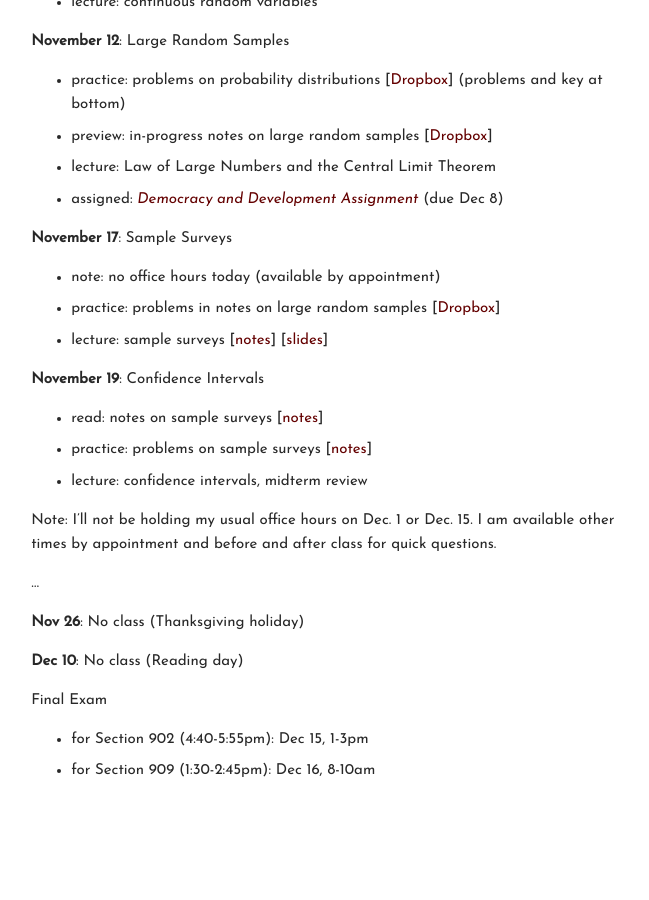
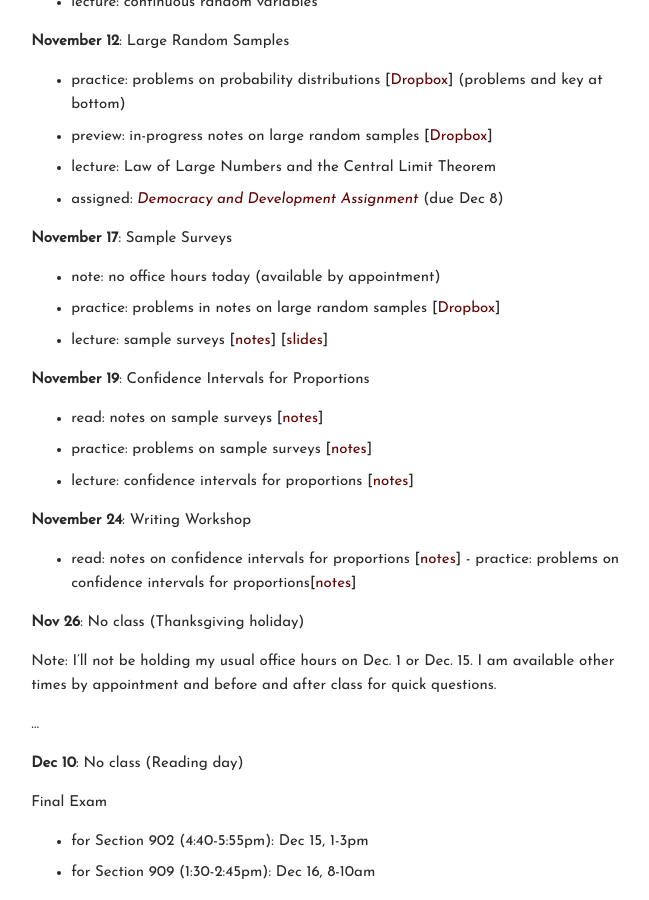
Before and after one commit to carlislerainey/carlislerainey.github.io, a Jekyll site: the page built from teaching/pols-209/index.md, in a window 1280 px wide and 900 px high, scrolled down 4116 px. Shown: the whole window, without its empty margins (431-1080 px from the left). Built offline with Jekyll 4.4.1, drawn with Linux system fonts in a browser that asks for light colours; before the commit the page ends 4914 px from its top, so only the background shows below that.

Commit message:
add ci for prop to schedule

```diff
--- a/teaching/pols-209/index.md
+++ b/teaching/pols-209/index.md
@@ -160,16 +160,19 @@ lecture: discussion of writing
 - practice: problems in notes on large random samples [[Dropbox](https://www.dropbox.com/s/qe728deuj0xxvzh/notes-large-samples.pdf?dl=0)]
 - lecture: sample surveys [[notes](https://www.dropbox.com/s/1pz343t0amkyg84/notes-sample-surveys.pdf?dl=0)] [[slides](https://www.dropbox.com/s/rea33b6jgzpado6/slides-sample-surveys.pdf?dl=0)]
 
-**November 19**: Confidence Intervals
+**November 19**: Confidence Intervals for Proportions
 - read: notes on sample surveys [[notes](https://www.dropbox.com/s/1pz343t0amkyg84/notes-sample-surveys.pdf?dl=0)]
 - practice: problems on sample surveys [[notes](https://www.dropbox.com/s/1pz343t0amkyg84/notes-sample-surveys.pdf?dl=0)]
-- lecture: confidence intervals, midterm review
+- lecture: confidence intervals for proportions [[notes](https://www.dropbox.com/s/xu5b2myv48uhzpn/notes-cis.pdf?dl=0)]
+
+**November 24**: Writing Workshop
+- read: notes on confidence intervals for proportions [[notes](https://www.dropbox.com/s/xu5b2myv48uhzpn/notes-cis.pdf?dl=0)]       - practice: problems on confidence intervals for proportions[[notes](https://www.dropbox.com/s/xu5b2myv48uhzpn/notes-cis.pdf?dl=0)]
+
+**Nov 26**: No class (Thanksgiving holiday)
 
 Note: I'll not be holding my usual office hours on Dec. 1 or Dec. 15. I am available other times by appointment and before and after class for quick questions.
 
 ...
-
-**Nov 26**: No class (Thanksgiving holiday)
 
 **Dec 10**: No class (Reading day)
 
```
